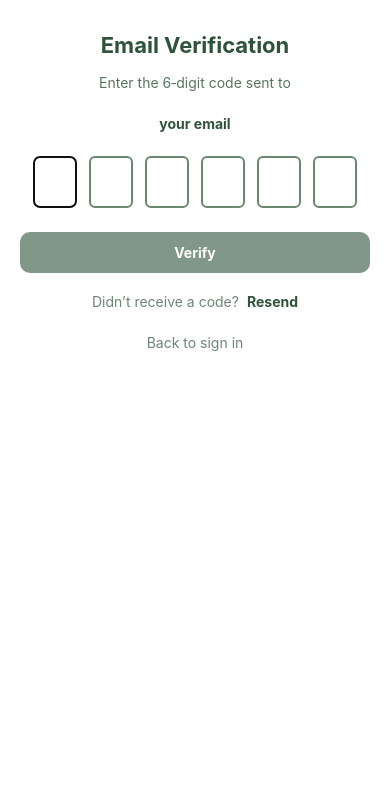
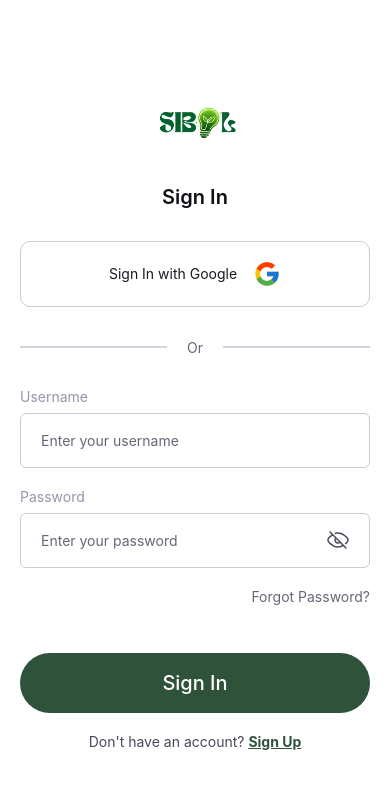
Before and after one commit to SKYRENZ/SIBOL-Mobile, a React Native app: screen / in a window 390 px wide. Shown: the top 788 px of the page. Built offline with nearby package versions, Linux system fonts and the light colour scheme.

Commit message:
Update App.tsx
sign in as starting page

```diff
--- a/App.tsx
+++ b/App.tsx
@@ -20,7 +20,7 @@ export default function App() {
     <ResponsiveProvider>
       <NavigationContainer>
         <Stack.Navigator
-          initialRouteName="VerifyEmail"
+          initialRouteName="SignIn"
           screenOptions={{
             headerShown: false,
           }}
```
